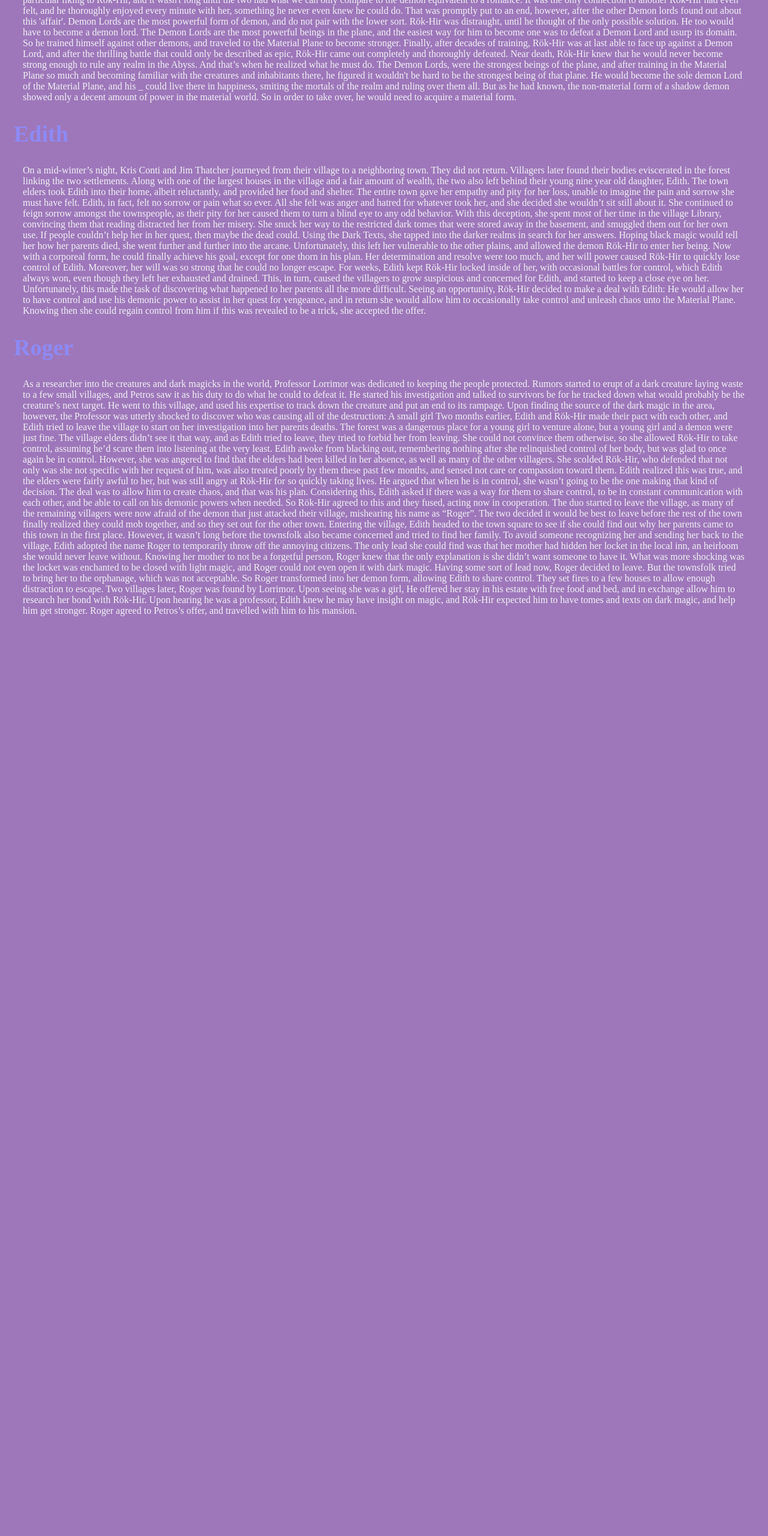
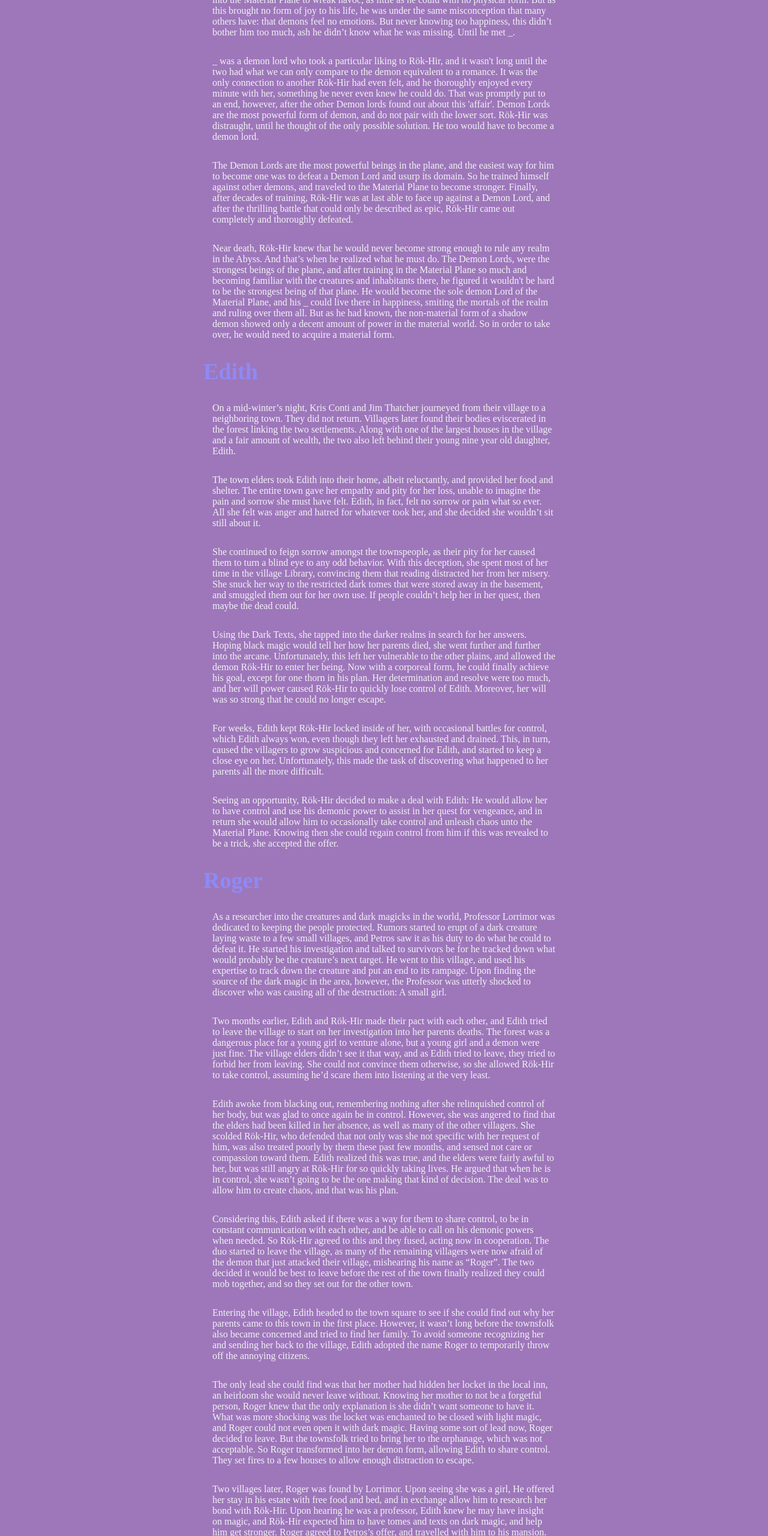
Before and after one commit to csteward24/the-flourite-archives, a plain HTML site: page public/pages/roger.html in a window 1280 px wide. Shown: the part 240-2800 px from the top of the page at 60% size. Before the commit the page ends 1297 px from the top, so only its background shows below. Drawn offline with Linux system fonts and the light colour scheme.

Commit message:
Paragraph separation

```diff
--- a/public/pages/roger.html
+++ b/public/pages/roger.html
@@ -4,32 +4,74 @@
         <link rel="stylesheet" href="../style.css">
     </head>
     <body>
-        <div>
+        <div id="message">
             <h1>Roger</h1>
             <hr>
 			<h2>Rök-Hir</h2>
-            <p>The Abyss is inhabited by a variety of horrendous demons. All different shape and sizes, all inherently evil beings, and all have their place. Rök-Hir was of course no exception to this. Shadow demons are fairly strong demons on average, but Rök-Hir was a little less than average, the runt of the litter as they say. As demon's do, he would occasionally pass into the Material Plane to wreak havoc, as little as he could with no physical form. But as this brought no form of joy to his life, he was under the same misconception that many others have: that demons feel no emotions. But never knowing too happiness, this didn’t bother him too much, ash he didn’t know what he was missing. Until he met _.
-			_ was a demon lord who took a particular liking to Rök-Hir, and it wasn't long until the two had what we can only compare to the demon equivalent to a romance. It was the only connection to another Rök-Hir had even felt, and he thoroughly enjoyed every minute with her, something he never even knew he could do. That was promptly put to an end, however, after the other Demon lords found out about this 'affair'. Demon Lords are the most powerful form of demon, and do not pair with the lower sort. Rök-Hir was distraught, until he thought of the only possible solution. He too would have to become a demon lord.
-			The Demon Lords are the most powerful beings in the plane, and the easiest way for him to become one was to defeat a Demon Lord and usurp its domain. So he trained himself against other demons, and traveled to the Material Plane to become stronger. Finally, after decades of training, Rök-Hir was at last able to face up against a Demon Lord, and after the thrilling battle that could only be described as epic, Rök-Hir came out completely and thoroughly defeated.
-			Near death, Rök-Hir knew that he would never become strong enough to rule any realm in the Abyss. And that’s when he realized what he must do. The Demon Lords, were the strongest beings of the plane, and after training in the Material Plane so much and becoming familiar with the creatures and inhabitants there, he figured it wouldn't be hard to be the strongest being of that plane. He would become the sole demon Lord of the Material Plane, and his _ could live there in happiness, smiting the mortals of the realm and ruling over them all. But as he had known, the non-material form of a shadow demon showed only a decent amount of power in the material world. So in order to take over, he would need to acquire a material form.
-			</p>
+            <p>The Abyss is inhabited by a variety of horrendous demons. All different shape and sizes, all inherently evil beings, and all have their place.
+			Rök-Hir was of course no exception to this. Shadow demons are fairly strong demons on average, but Rök-Hir was a little less than average, the
+			runt of the litter as they say. As demon's do, he would occasionally pass into the Material Plane to wreak havoc, as little as he could with no
+			physical form. But as this brought no form of joy to his life, he was under the same misconception that many others have: that demons feel no emotions.
+			But never knowing too happiness, this didn’t bother him too much, ash he didn’t know what he was missing. Until he met _.</p>
+			<p>_ was a demon lord who took a particular liking to Rök-Hir, and it wasn't long until the two had what we can only compare to the demon equivalent
+			to a romance. It was the only connection to another Rök-Hir had even felt, and he thoroughly enjoyed every minute with her, something he never even knew
+			he could do. That was promptly put to an end, however, after the other Demon lords found out about this 'affair'. Demon Lords are the most powerful form of
+			demon, and do not pair with the lower sort. Rök-Hir was distraught, until he thought of the only possible solution. He too would have to become a demon lord.</p>
+			<p>The Demon Lords are the most powerful beings in the plane, and the easiest way for him to become one was to defeat a Demon Lord and usurp its domain. So he
+			trained himself against other demons, and traveled to the Material Plane to become stronger. Finally, after decades of training, Rök-Hir was at last able to face
+			up against a Demon Lord, and after the thrilling battle that could only be described as epic, Rök-Hir came out completely and thoroughly defeated. </p>
+			<p>Near death, Rök-Hir knew that he would never become strong enough to rule any realm in the Abyss. And that’s when he realized what he must do. The Demon Lords,
+			were the strongest beings of the plane, and after training in the Material Plane so much and becoming familiar with the creatures and inhabitants there, he figured
+			it wouldn't be hard to be the strongest being of that plane. He would become the sole demon Lord of the Material Plane, and his _ could live there in happiness,
+			smiting the mortals of the realm and ruling over them all. But as he had known, the non-material form of a shadow demon showed only a decent amount of power in
+			the material world. So in order to take over, he would need to acquire a material form. </p>
 			<h2>Edith</h2>
-			<p>On a mid-winter’s night, Kris Conti and Jim Thatcher journeyed from their village to a neighboring town. They did not return. Villagers later found their bodies eviscerated in the forest linking the two settlements. Along with one of the largest houses in the village and a fair amount of wealth, the two also left behind their young nine year old daughter, Edith.
-			The town elders took Edith into their home, albeit reluctantly, and provided her food and shelter. The entire town gave her empathy and pity for her loss, unable to imagine the pain and sorrow she must have felt.  Edith, in fact, felt no sorrow or pain what so ever. All she felt was anger and hatred for whatever took her, and she decided she wouldn’t sit still about it.
-			She continued to feign sorrow amongst the townspeople, as their pity for her caused them to turn a blind eye to any odd behavior. With this deception, she spent most of her time in the village Library, convincing them that reading distracted her from her misery. She snuck her way to the restricted dark tomes that were stored away in the basement, and smuggled them out for her own use. If people couldn’t help her in her quest, then maybe the dead could.
-			Using the Dark Texts, she tapped into the darker realms in search for her answers. Hoping black magic would tell her how her parents died, she went further and further into the arcane. Unfortunately, this left her vulnerable to the other plains, and allowed the demon Rök-Hir to enter her being. Now with a corporeal form, he could finally achieve his goal, except for one thorn in his plan. Her determination and resolve were too much, and her will power caused Rök-Hir to quickly lose control of Edith. Moreover, her will was so strong that he could no longer escape.
-			For weeks, Edith kept Rök-Hir locked inside of her, with occasional battles for control, which Edith always won, even though they left her exhausted and drained. This, in turn, caused the villagers to grow suspicious and concerned for Edith, and started to keep a close eye on her. Unfortunately, this made the task of discovering what happened to her parents all the more difficult.
-			Seeing an opportunity, Rök-Hir decided to make a deal with Edith: He would allow her to have control and use his demonic power to assist in her quest for vengeance, and in return she would allow him to occasionally take control and unleash chaos unto the Material Plane. Knowing then she could regain control from him if this was revealed to be a trick, she accepted the offer.
-			</p>
+			<p>On a mid-winter’s night, Kris Conti and Jim Thatcher journeyed from their village to a neighboring town. They did not return. Villagers later found their bodies
+			eviscerated in the forest linking the two settlements. Along with one of the largest houses in the village and a fair amount of wealth, the two also left behind
+			their young nine year old daughter, Edith.</p>
+			<p>The town elders took Edith into their home, albeit reluctantly, and provided her food and shelter. The entire town gave her empathy and pity for her loss, unable
+			to imagine the pain and sorrow she must have felt.  Edith, in fact, felt no sorrow or pain what so ever. All she felt was anger and hatred for whatever took her, and
+			she decided she wouldn’t sit still about it.</p>
+			<p>She continued to feign sorrow amongst the townspeople, as their pity for her caused them to turn a blind eye to any odd behavior. With this deception, she spent most
+			of her time in the village Library, convincing them that reading distracted her from her misery. She snuck her way to the restricted dark tomes that were stored away in
+			the basement, and smuggled them out for her own use. If people couldn’t help her in her quest, then maybe the dead could. </p>
+			<p>Using the Dark Texts, she tapped into the darker realms in search for her answers. Hoping black magic would tell her how her parents died, she went further and further
+			into the arcane. Unfortunately, this left her vulnerable to the other plains, and allowed the demon Rök-Hir to enter her being. Now with a corporeal form, he could finally
+			achieve his goal, except for one thorn in his plan. Her determination and resolve were too much, and her will power caused Rök-Hir to quickly lose control of Edith.
+			Moreover, her will was so strong that he could no longer escape. </p>
+			<p>For weeks, Edith kept Rök-Hir locked inside of her, with occasional battles for control, which Edith always won, even though they left her exhausted and drained.
+			This, in turn, caused the villagers to grow suspicious and concerned for Edith, and started to keep a close eye on her. Unfortunately, this made the task of discovering
+			what happened to her parents all the more difficult. </p>
+			<p>Seeing an opportunity, Rök-Hir decided to make a deal with Edith: He would allow her to have control and use his demonic power to assist in her quest for vengeance,
+			and in return she would allow him to occasionally take control and unleash chaos unto the Material Plane. Knowing then she could regain control from him if this was
+			revealed to be a trick, she accepted the offer.</p>
 			<h2>Roger</h2>
-			<p>As a researcher into the creatures and dark magicks in the world, Professor Lorrimor was dedicated to keeping the people protected. Rumors started to erupt of a dark creature laying waste to a few small villages, and Petros saw it as his duty to do what he could to defeat it. He started his investigation and talked to survivors be for he tracked down what would probably be the creature’s next target. He went to this village, and used his expertise to track down the creature and put an end to its rampage. Upon finding the source of the dark magic in the area, however, the Professor was utterly shocked to discover who was causing all of the destruction: A small girl
-			Two months earlier, Edith and Rök-Hir made their pact with each other, and Edith tried to leave the village to start on her investigation into her parents deaths. The forest was a dangerous place for a young girl to venture alone, but a young girl and a demon were just fine. The village elders didn’t see it that way, and as Edith tried to leave, they tried to forbid her from leaving. She could not convince them otherwise, so she allowed Rök-Hir to take control, assuming he’d scare them into listening at the very least.
-			Edith awoke from blacking out, remembering nothing after she relinquished control of her body, but was glad to once again be in control. However, she was angered to find that the elders had been killed in her absence, as well as many of the other villagers. She scolded Rök-Hir, who defended that not only was she not specific with her request of him, was also treated poorly by them these past few months, and sensed not care or compassion toward them. Edith realized this was true, and the elders were fairly awful to her, but was still angry at Rök-Hir for so quickly taking lives. He argued that when he is in control, she wasn’t going to be the one making that kind of decision. The deal was to allow him to create chaos, and that was his plan.
-			Considering this, Edith asked if there was a way for them to share control, to be in constant communication with each other, and be able to call on his demonic powers when needed. So Rök-Hir agreed to this and they fused, acting now in cooperation. The duo started to leave the village, as many of the remaining villagers were now afraid of the demon that just attacked their village, mishearing his name as “Roger”. The two decided it would be best to leave before the rest of the town finally realized they could mob together, and so they set out for the other town.
-			Entering the village, Edith headed to the town square to see if she could find out why her parents came to this town in the first place. However, it wasn’t long before the townsfolk also became concerned and tried to find her family. To avoid someone recognizing her and sending her back to the village, Edith adopted the name Roger to temporarily throw off the annoying citizens.
-			The only lead she could find was that her mother had hidden her locket in the local inn, an heirloom she would never leave without. Knowing her mother to not be a forgetful person, Roger knew that the only explanation is she didn’t want someone to have it. What was more shocking was the locket was enchanted to be closed with light magic, and Roger could not even open it with dark magic.  Having some sort of lead now, Roger decided to leave. But the townsfolk tried to bring her to the orphanage, which was not acceptable. So Roger transformed into her demon form, allowing Edith to share control. They set fires to a few houses to allow enough distraction to escape.
-			Two villages later, Roger was found by Lorrimor. Upon seeing she was a girl, He offered her stay in his estate with free food and bed, and in exchange allow him to research her bond with Rök-Hir. Upon hearing he was a professor, Edith knew he may have insight on magic, and Rök-Hir expected him to have tomes and texts on dark magic, and help him get stronger. Roger agreed to Petros’s offer, and travelled with him to his mansion.
-			</p>
+			<p>As a researcher into the creatures and dark magicks in the world, Professor Lorrimor was dedicated to keeping the people protected. Rumors started to erupt of a dark
+			creature laying waste to a few small villages, and Petros saw it as his duty to do what he could to defeat it. He started his investigation and talked to survivors be for
+			he tracked down what would probably be the creature’s next target. He went to this village, and used his expertise to track down the creature and put an end to its rampage.
+			Upon finding the source of the dark magic in the area, however, the Professor was utterly shocked to discover who was causing all of the destruction: A small girl. </p>
+			<p>Two months earlier, Edith and Rök-Hir made their pact with each other, and Edith tried to leave the village to start on her investigation into her parents deaths.
+			The forest was a dangerous place for a young girl to venture alone, but a young girl and a demon were just fine. The village elders didn’t see it that way, and as Edith tried
+			to leave, they tried to forbid her from leaving. She could not convince them otherwise, so she allowed Rök-Hir to take control, assuming he’d scare them into listening at the very least. </p>
+			<p>Edith awoke from blacking out, remembering nothing after she relinquished control of her body, but was glad to once again be in control. However, she was angered to find that the
+			elders had been killed in her absence, as well as many of the other villagers. She scolded Rök-Hir, who defended that not only was she not specific with her request of him, was also
+			treated poorly by them these past few months, and sensed not care or compassion toward them. Edith realized this was true, and the elders were fairly awful to her, but was still
+			angry at Rök-Hir for so quickly taking lives. He argued that when he is in control, she wasn’t going to be the one making that kind of decision. The deal was to allow him to create
+			chaos, and that was his plan.</p>
+			<p>Considering this, Edith asked if there was a way for them to share control, to be in constant communication with each other, and be able to call on his demonic powers when needed.
+			So Rök-Hir agreed to this and they fused, acting now in cooperation. The duo started to leave the village, as many of the remaining villagers were now afraid of the demon that just
+			attacked their village, mishearing his name as “Roger”. The two decided it would be best to leave before the rest of the town finally realized they could mob together, and so they set
+			out for the other town.</p>
+			<p>Entering the village, Edith headed to the town square to see if she could find out why her parents came to this town in the first place. However, it wasn’t long before the townsfolk
+			also became concerned and tried to find her family. To avoid someone recognizing her and sending her back to the village, Edith adopted the name Roger to temporarily throw off the annoying
+			citizens. </p>
+			<p>The only lead she could find was that her mother had hidden her locket in the local inn, an heirloom she would never leave without. Knowing her mother to not be a forgetful person, Roger
+			knew that the only explanation is she didn’t want someone to have it. What was more shocking was the locket was enchanted to be closed with light magic, and Roger could not even open it with
+			dark magic.  Having some sort of lead now, Roger decided to leave. But the townsfolk tried to bring her to the orphanage, which was not acceptable. So Roger transformed into her demon form,
+			allowing Edith to share control. They set fires to a few houses to allow enough distraction to escape. </p>
+			<p>Two villages later, Roger was found by Lorrimor. Upon seeing she was a girl, He offered her stay in his estate with free food and bed, and in exchange allow him to research her bond with Rök-Hir.
+			Upon hearing he was a professor, Edith knew he may have insight on magic, and Rök-Hir expected him to have tomes and texts on dark magic, and help him get stronger. Roger agreed to Petros’s offer,
+			and travelled with him to his mansion.</p>
         </div>
     </body>
 </html>
```
